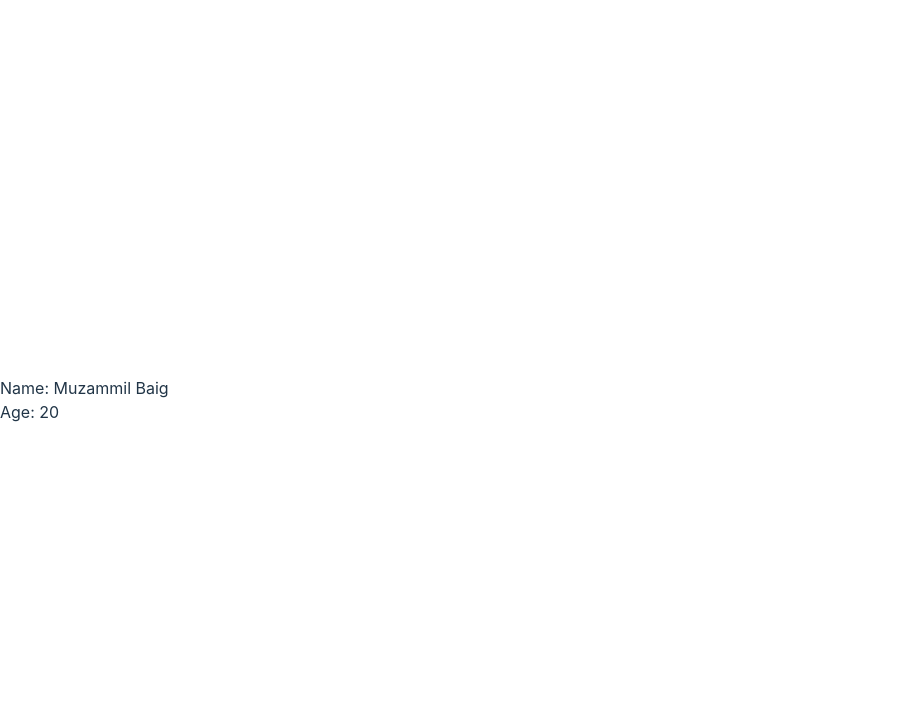
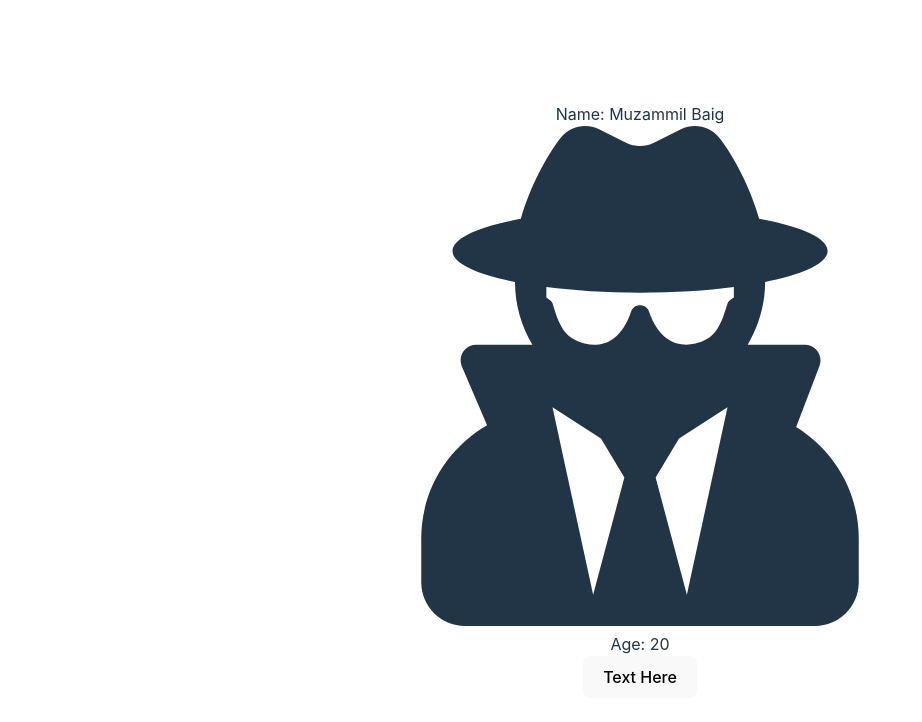
Before and after one commit to MuzammilBaig10/vite-project, a React (Vite) app: page / in a window 1280 px wide. Shown: the top 722 px of the page, without its empty margins (0-922 px from the left). Built offline with nearby package versions, Linux system fonts and the light colour scheme.

Commit message:
icons, buttons, components,

```diff
--- a/package.json
+++ b/package.json
@@ -11,7 +11,8 @@
   },
   "dependencies": {
     "react": "^18.3.1",
-    "react-dom": "^18.3.1"
+    "react-dom": "^18.3.1",
+    "react-icons": "^5.4.0"
   },
   "devDependencies": {
     "@eslint/js": "^9.17.0",
--- a/src/App.jsx
+++ b/src/App.jsx
@@ -1,8 +1,14 @@
+import { FaUserSecret } from "react-icons/fa";
+import ButtonCustom from "./components/ButtonCustom";
+import './App.css'
+
 const App = () => {
   return (
     <>
     <div>Name: Muzammil Baig</div>
+    <FaUserSecret size={500} />
     <div>Age: 20</div>
+    <ButtonCustom/>
     </>
   )
 }
--- /dev/null
+++ b/src/components/ButtonCustom.jsx
@@ -0,0 +1,9 @@
+import React from 'react'
+
+const ButtonCustom = () => {
+  return (
+    <button>Text Here</button>
+  )
+}
+
+export default ButtonCustom
```
Also changed, not shown: src/assets/ke.png (added), 1 other file (tests, documents, lock files or other folders).
